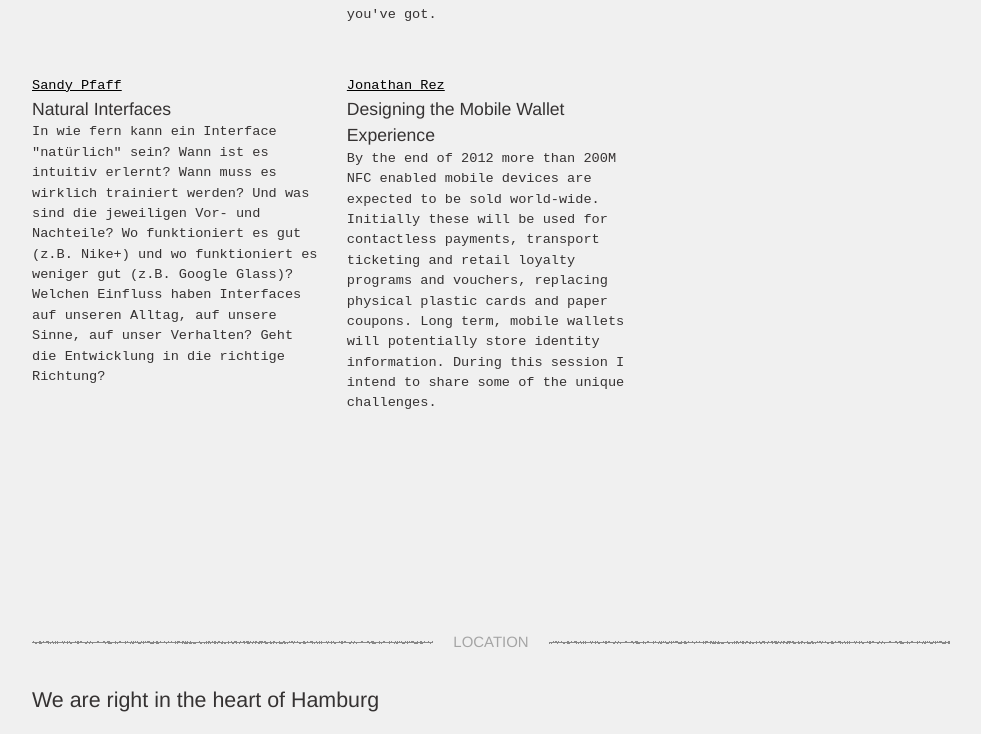
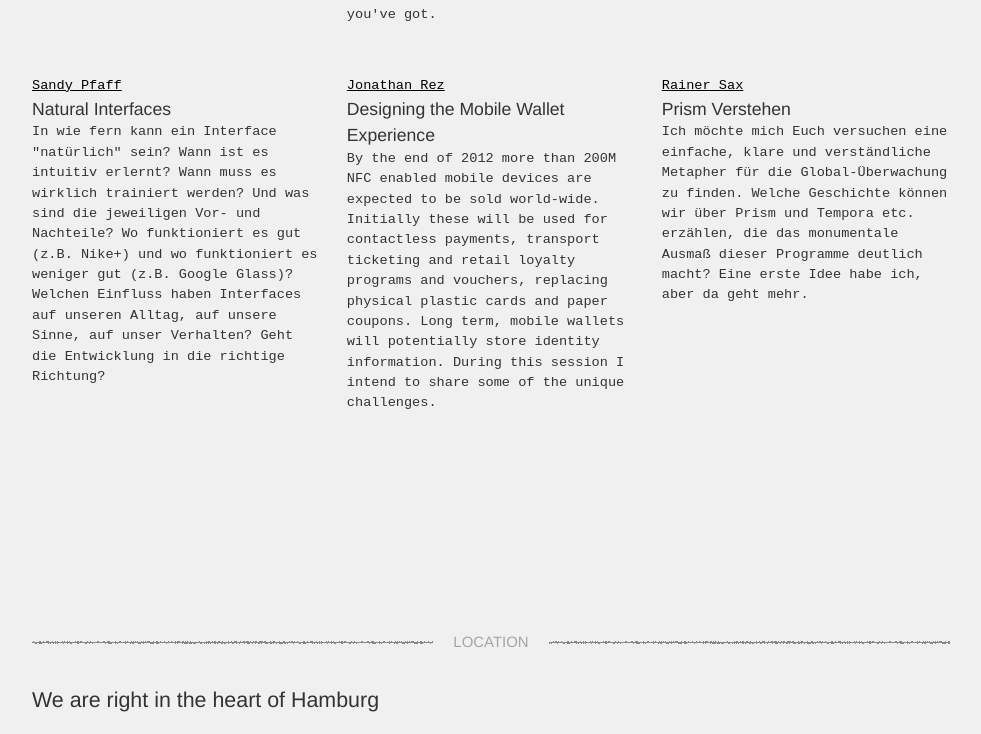
Before and after one commit to uxcamphh/uxcamphh.github.com, a plain HTML site: page index.html in a window 1280 px wide. Shown: the part 4919-5653 px from the top of the page, without its empty margins (149-1130 px from the left). Drawn offline with Linux system fonts and the light colour scheme; files whose address does not match are found by name.

Commit message:
Neue Session

```diff
--- a/index.html
+++ b/index.html
@@ -306,6 +306,11 @@
 		    <h3>Designing the Mobile Wallet Experience</h3>
             <p>By the end of 2012 more than 200M NFC enabled mobile devices are expected to be sold world-wide. Initially these will be used for contactless payments, transport ticketing and retail loyalty programs and vouchers, replacing physical plastic cards and paper coupons. Long term, mobile wallets will potentially store identity information. During this session I intend to share some of the unique challenges.</p>
 		 </div>
+		 <div class="one_third last">
+		    <a href="https://plus.google.com/u/0/104825074134585709671/posts">Rainer Sax</a><br>
+		    <h3>Prism Verstehen</h3>
+            <p>Ich möchte mich Euch versuchen eine einfache, klare und verständliche Metapher für die Global-Überwachung zu finden. Welche Geschichte können wir über Prism und Tempora etc. erzählen, die das monumentale Ausmaß dieser Programme deutlich macht? Eine erste Idee habe ich, aber da geht mehr.</p>
+		 </div>
 
     </div>
   </section>
```
